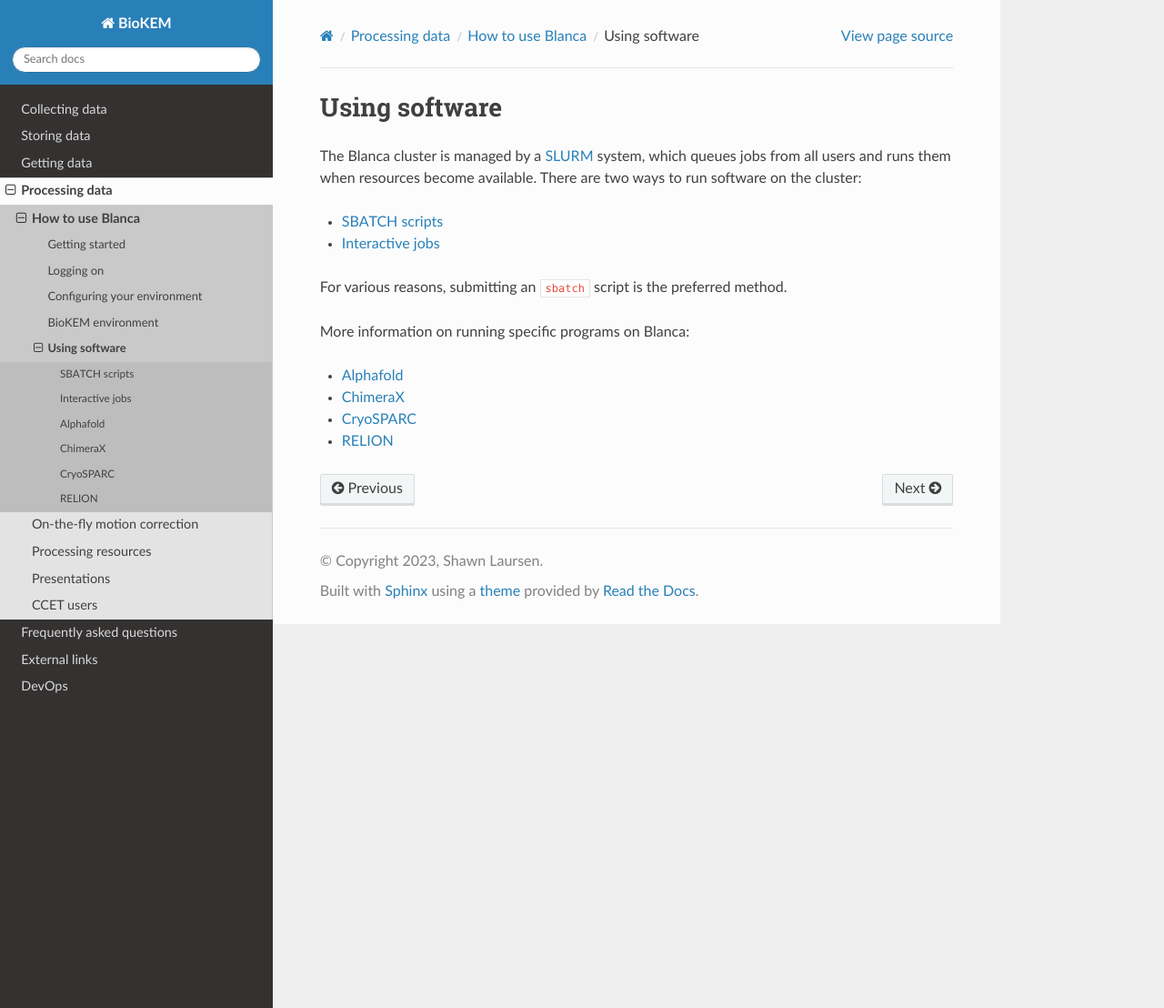
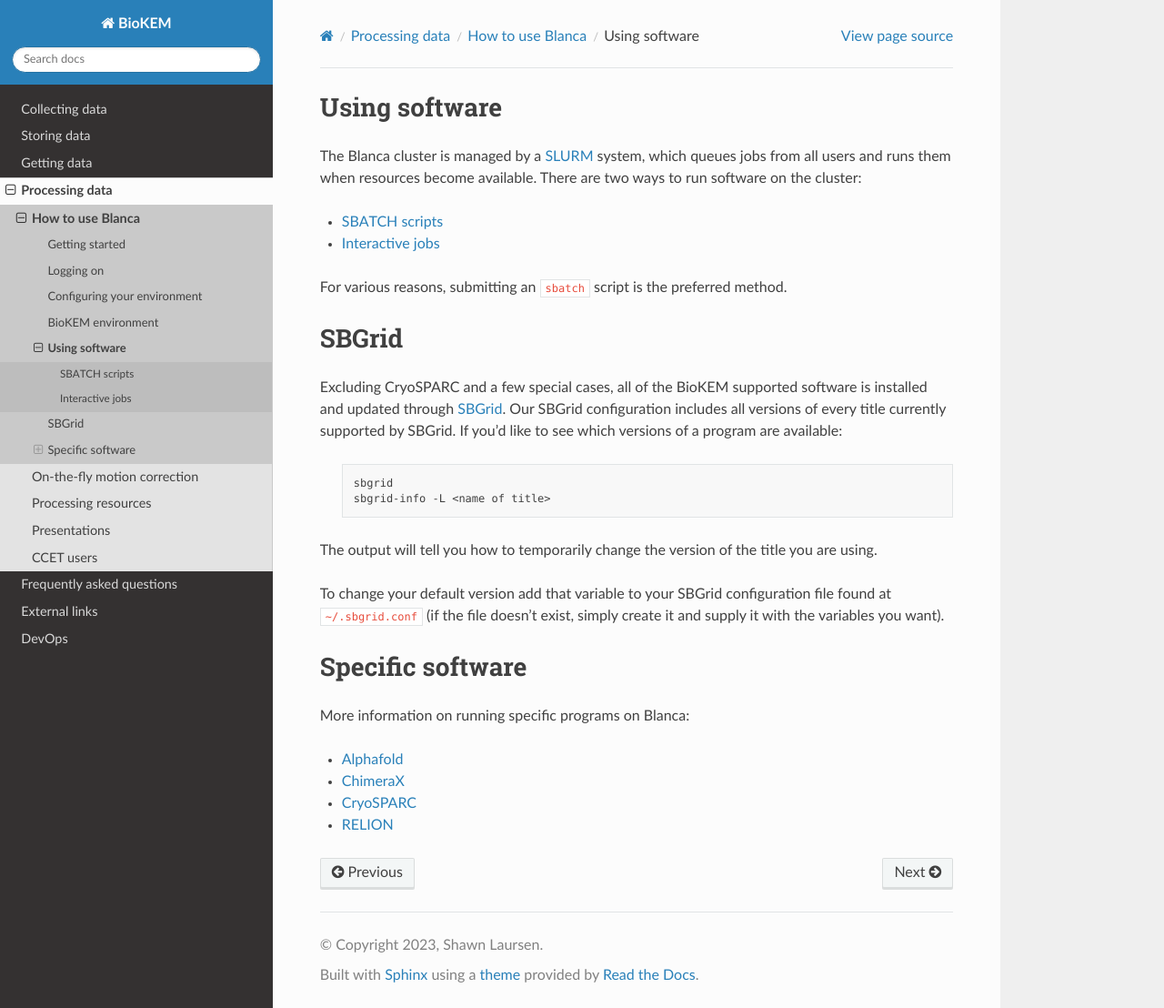
Before and after one commit to CU-BioKEM/user-guide, a Sphinx documentation site: the page built from docs/source/processing/using_software.rst, in a window 1280 px wide and 1108 px high. Shown: the whole window at 91% size. Built offline with Sphinx 7.4.7 and the Read the Docs theme 2.0.0, drawn with Linux system fonts in a browser that asks for light colours; pages that are not in the unit, such as notebooks, are missing from menus.

Commit message:
updated sbgrid info

```diff
--- a/docs/source/processing/using_software.rst
+++ b/docs/source/processing/using_software.rst
@@ -12,6 +12,26 @@ and runs them when resources become available. There are two ways to run softwar
 
 For various reasons, submitting an ``sbatch`` script is the preferred method.
 
+SBGrid
+======
+
+Excluding CryoSPARC and a few special cases, all of the BioKEM supported software is installed and updated
+through `SBGrid <https://sbgrid.org/>`_. Our SBGrid configuration includes all versions of every title
+currently supported by SBGrid. If you'd like to see which versions of a program are available:
+
+      .. code-block:: bash
+
+        sbgrid
+        sbgrid-info -L <name of title>
+
+The output will tell you how to temporarily change the version of the title you are using.
+
+To change your default version add that variable to your SBGrid configuration file found at ``~/.sbgrid.conf``
+(if the file doesn't exist, simply create it and supply it with the variables you want).
+
+Specific software
+=================
+
 More information on running specific programs on Blanca:
 
 .. toctree::
```
